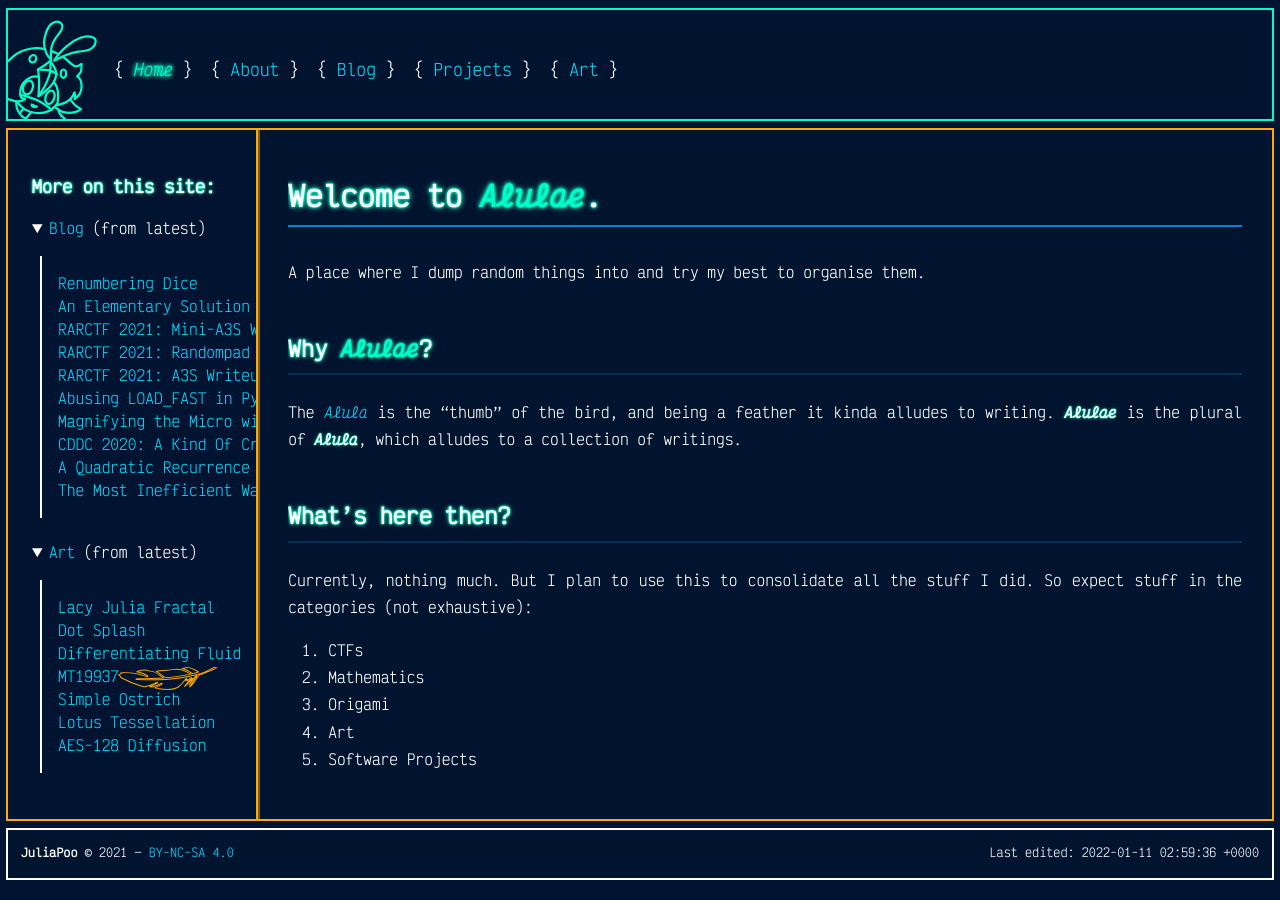
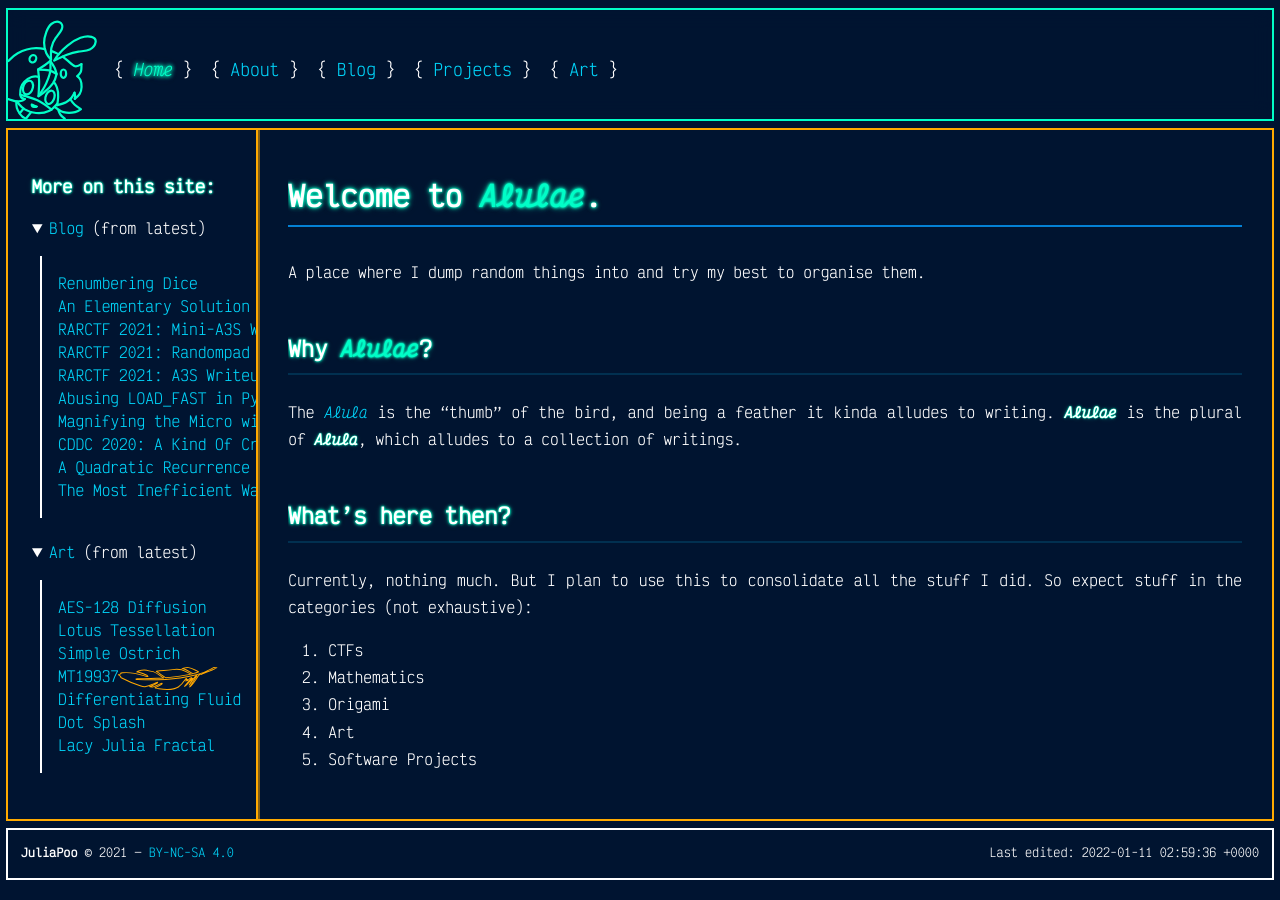
Before and after one commit to JuliaPoo/juliapoo.github.io, a Jekyll site: the page built from index.md, in a window 1280 px wide. Built offline with Jekyll 4.4.1, drawn with Linux system fonts in a browser that asks for light colours; formulas are drawn with MathJax 3; a script that is not in the unit is left out; comment, search, counter and statistics services are not loaded.

Commit message:
Fix: sorted menu properly

```diff
--- a/_includes/menu.html
+++ b/_includes/menu.html
@@ -1,4 +1,5 @@
 
+{% assign all_art_sorted = site.art | reverse %}
 
 <div class="menu">
 
@@ -21,7 +22,7 @@
     <details open="">
     <summary><a href="/art.html">Art</a> (from latest)</summary>
     <section class="menu-section site-menu blog-listing">
-        {% for piece in site.art %}
+        {% for piece in all_art_sorted %}
         {% if piece.category == "Unlisted" %}
             {% continue %}
         {% endif %}
```
